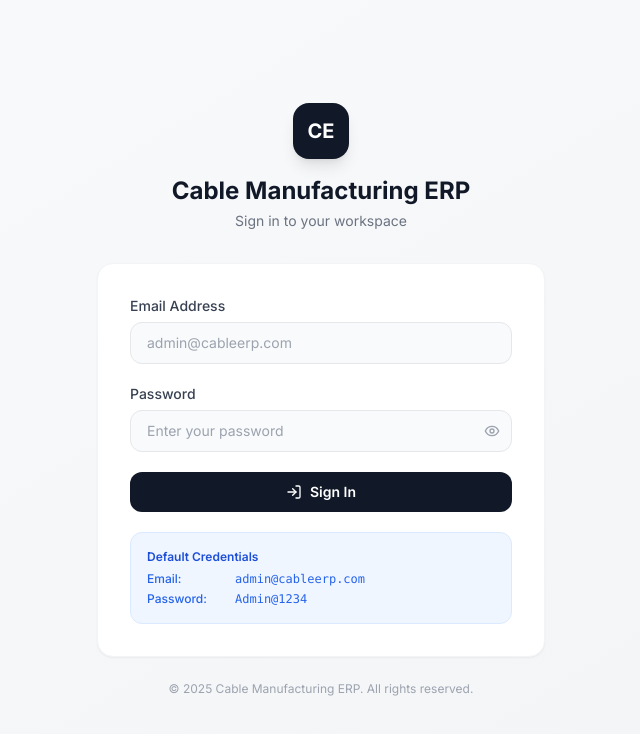
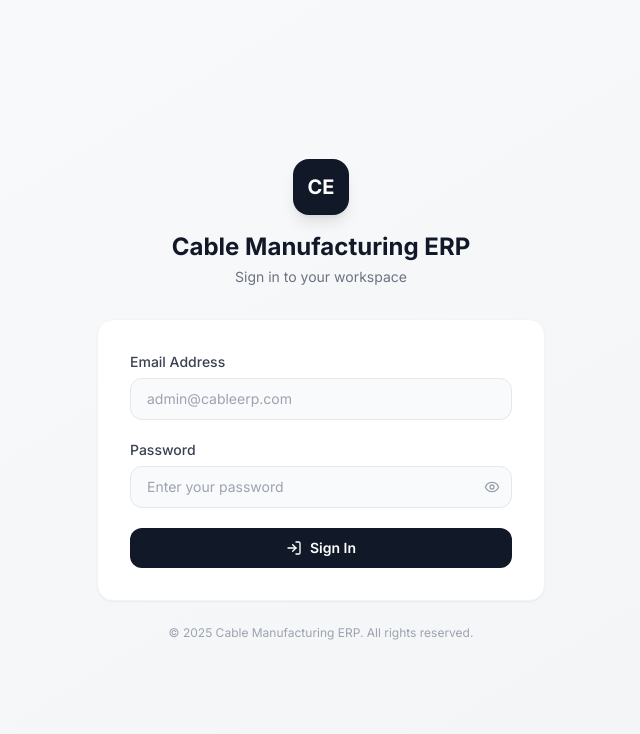
Before and after one commit to AjayValapkar12/erp-ampppere-front-end, a React (Create React App) app: page /login in a window 1280 px wide. Shown: the top 734 px of the page, without its empty margins (319-959 px from the left). Built offline with nearby package versions, Linux system fonts and the light colour scheme.

Commit message:
refresh and defal login details hide

```diff
--- a/src/pages/Login.js
+++ b/src/pages/Login.js
@@ -113,7 +113,7 @@ export default function Login() {
           </form>
 
           {/* Default credentials hint */}
-          <div className="mt-5 p-4 bg-blue-50 rounded-xl border border-blue-100">
+          {/* <div className="mt-5 p-4 bg-blue-50 rounded-xl border border-blue-100">
             <p className="text-xs font-semibold text-blue-700 mb-1.5">Default Credentials</p>
             <div className="flex flex-col gap-1">
               <div className="flex gap-2 text-xs text-blue-600">
@@ -125,7 +125,7 @@ export default function Login() {
                 <code className="font-mono">Admin@1234</code>
               </div>
             </div>
-          </div>
+          </div> */}
         </div>
 
         <p className="text-center text-xs text-gray-400 mt-6">
```
Also changed, not shown: vercel.json (added).
